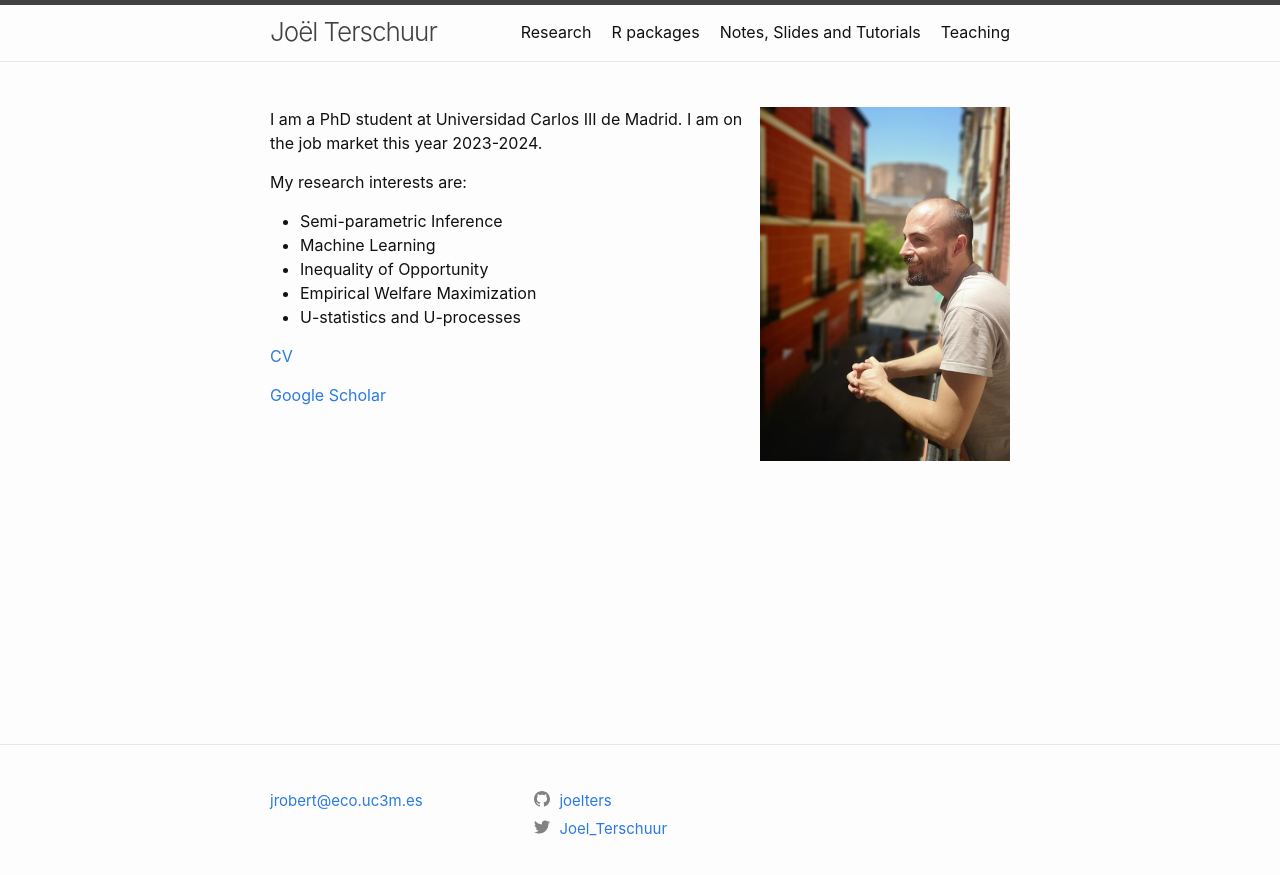
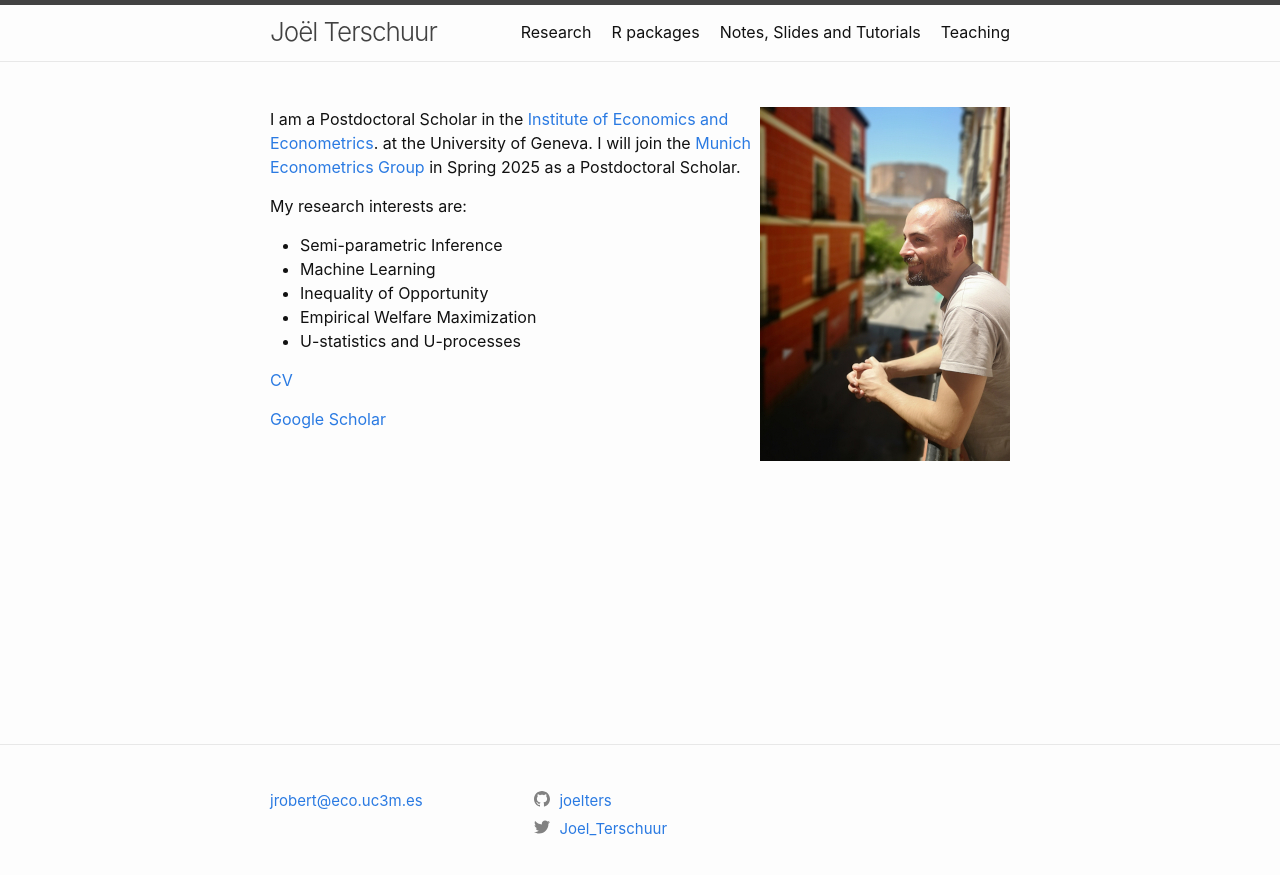
Before and after one commit to joelters/Website, a Jekyll site: the page built from index.markdown, in a window 1280 px wide. Shown: the top 875 px of the page. Built offline with Jekyll 4.4.1, drawn with Linux system fonts in a browser that asks for light colours.

Commit message:
update working place and cv

```diff
--- a/index.markdown
+++ b/index.markdown
@@ -7,8 +7,9 @@ sitemap: true
 ---
 <img style="float: right;" src="main250.jpg">
 
-I am a PhD student at Universidad Carlos III de Madrid. I am on the job market
-this year 2023-2024.
+I am a Postdoctoral Scholar in the [Institute of Economics and Econometrics](https://www.unige.ch/gsem/en/research/institutes/iee/).
+at the University of Geneva. I will join the [Munich Econometrics Group](https://munichmetrics.de/)
+in Spring 2025 as a Postdoctoral Scholar.
 
 My research interests are:
 
```
Also changed, not shown: 1 other file.
